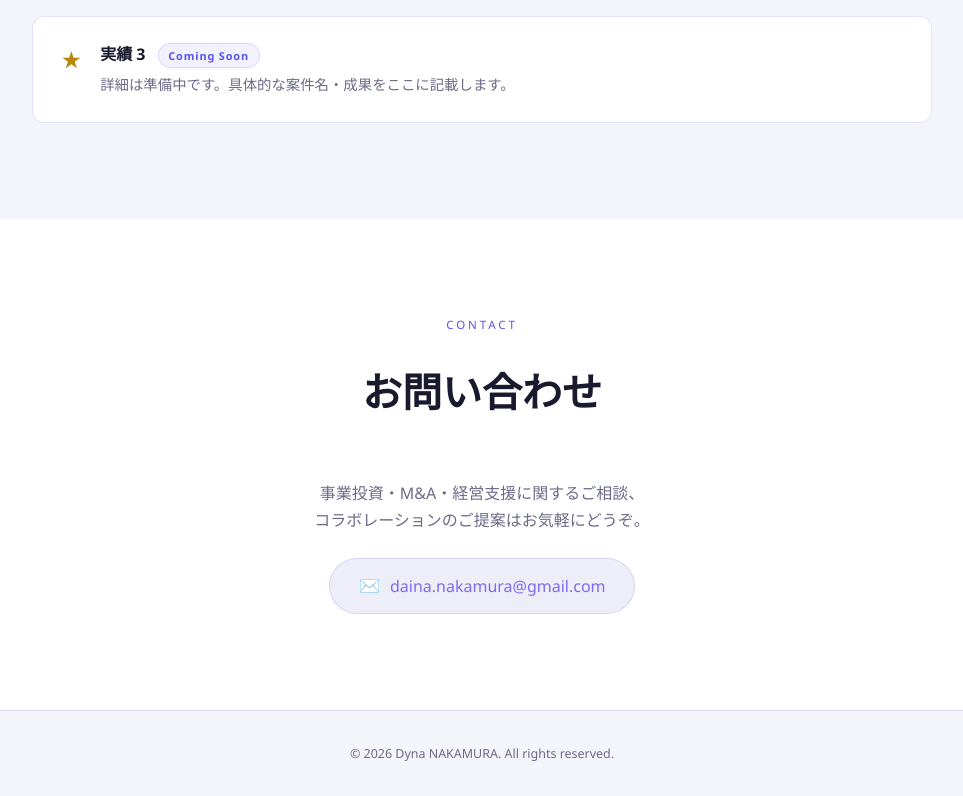
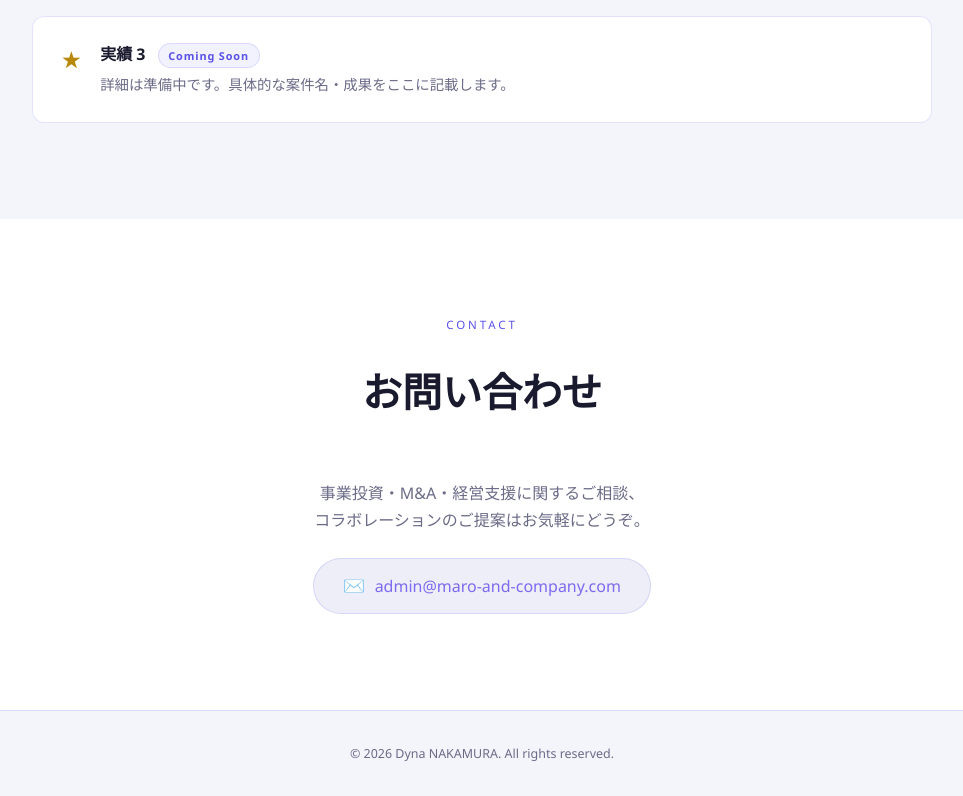
Before and after one commit to daina-nakamura/portfolio-page, a plain HTML site: page index.html in a window 1280 px wide. Shown: the part 2978-3774 px from the top of the page, without its empty margins (158-1121 px from the left). Drawn offline with Linux system fonts and the light colour scheme.

Commit message:
Update contact email

```diff
--- a/index.html
+++ b/index.html
@@ -511,9 +511,9 @@
         事業投資・M&A・経営支援に関するご相談、<br>
         コラボレーションのご提案はお気軽にどうぞ。
       </p>
-      <a href="mailto:daina.nakamura@gmail.com" class="contact-email reveal">
+      <a href="mailto:admin@maro-and-company.com" class="contact-email reveal">
         <span class="contact-icon">✉️</span>
-        daina.nakamura@gmail.com
+        admin@maro-and-company.com
       </a>
     </div>
   </div>
```
